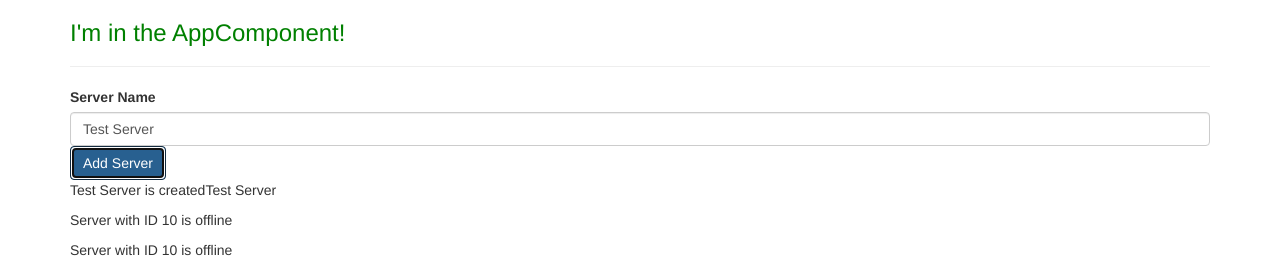
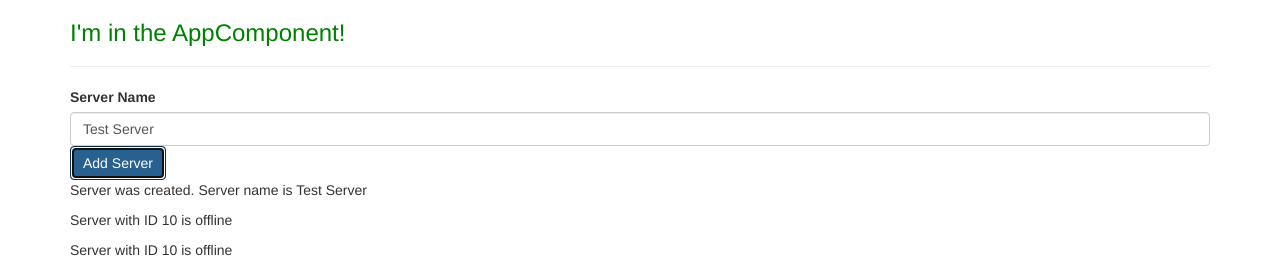
Before and after one commit to ArslanRama/my-first-angular-app, an Angular app: page / in a window 1280 px wide. Both pictures are taken after a click on the button "Add Server". Shown: the top 270 px of the page. Built offline with nearby package versions, Linux system fonts and the light colour scheme.

Commit message:
ngIf changes DOM

```diff
--- a/src/app/servers/servers.component.html
+++ b/src/app/servers/servers.component.html
@@ -13,6 +13,8 @@
   [disabled]="!allowNewServer"
   (click)="onCreateServer()">Add Server</button>
 <!--<p [innerText]="allowNewServer"></p>-->
-<p>{{ serverCreationStatus }}</p>
+<!--<p>{{ serverCreationStatus }}</p>-->
+<!--ngIf changes the DOM-->
+<p *ngIf="serverCreated">Server was created. Server name is {{serverName}}</p>
 <app-server></app-server>
 <app-server></app-server>
--- a/src/app/servers/servers.component.ts
+++ b/src/app/servers/servers.component.ts
@@ -14,6 +14,7 @@ export class ServersComponent implements OnInit {
   allowNewServer = false;
   serverCreationStatus = 'No server was created!';
   serverName = 'Test Server';
+  serverCreated = false;
 
   constructor() {
     setTimeout(() => {
@@ -25,6 +26,7 @@ export class ServersComponent implements OnInit {
   }
 
   onCreateServer() {
+    this.serverCreated = true;
     this.serverCreationStatus = 'Test Server is created' + this.serverName;
   }
 
```
